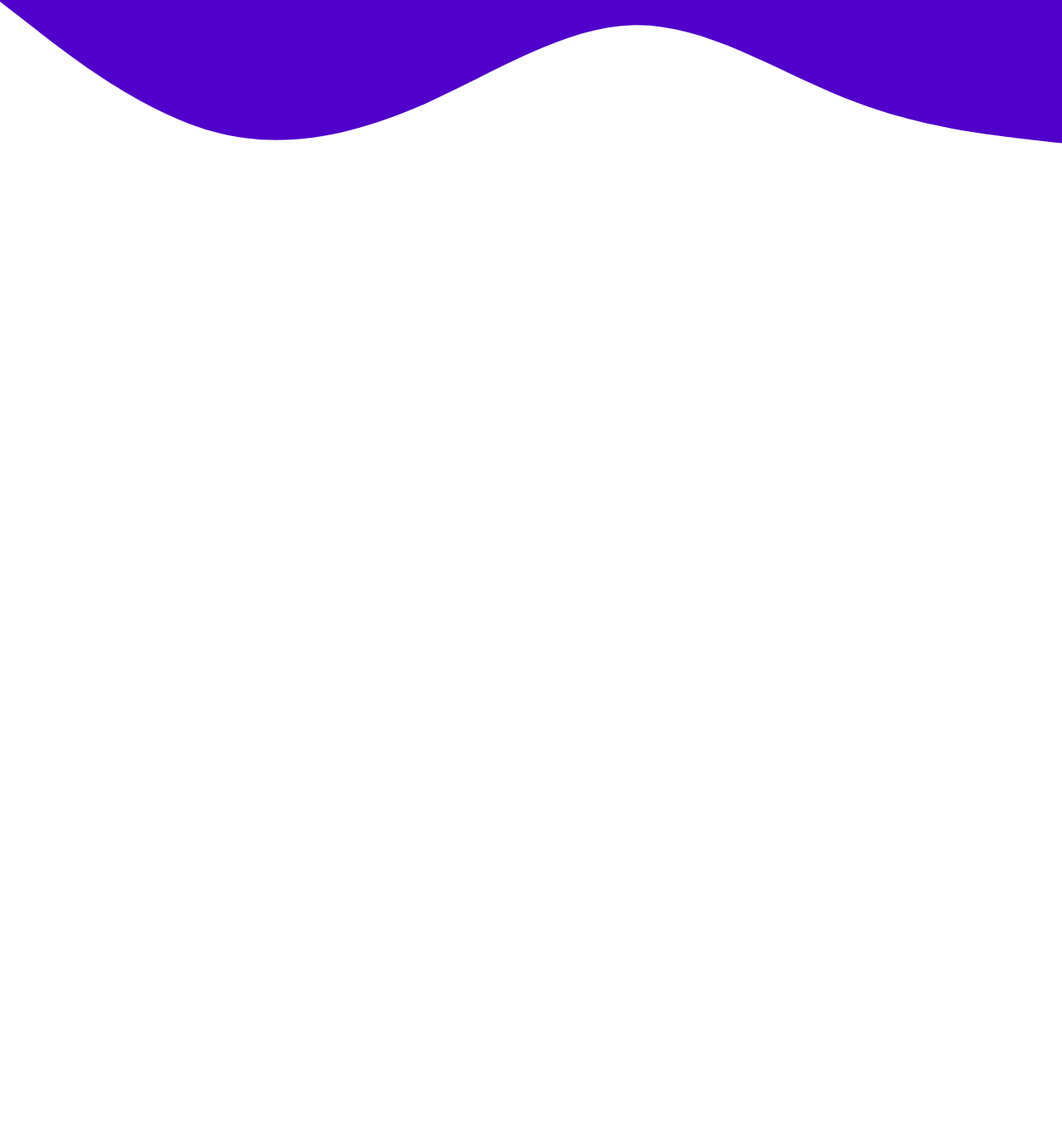
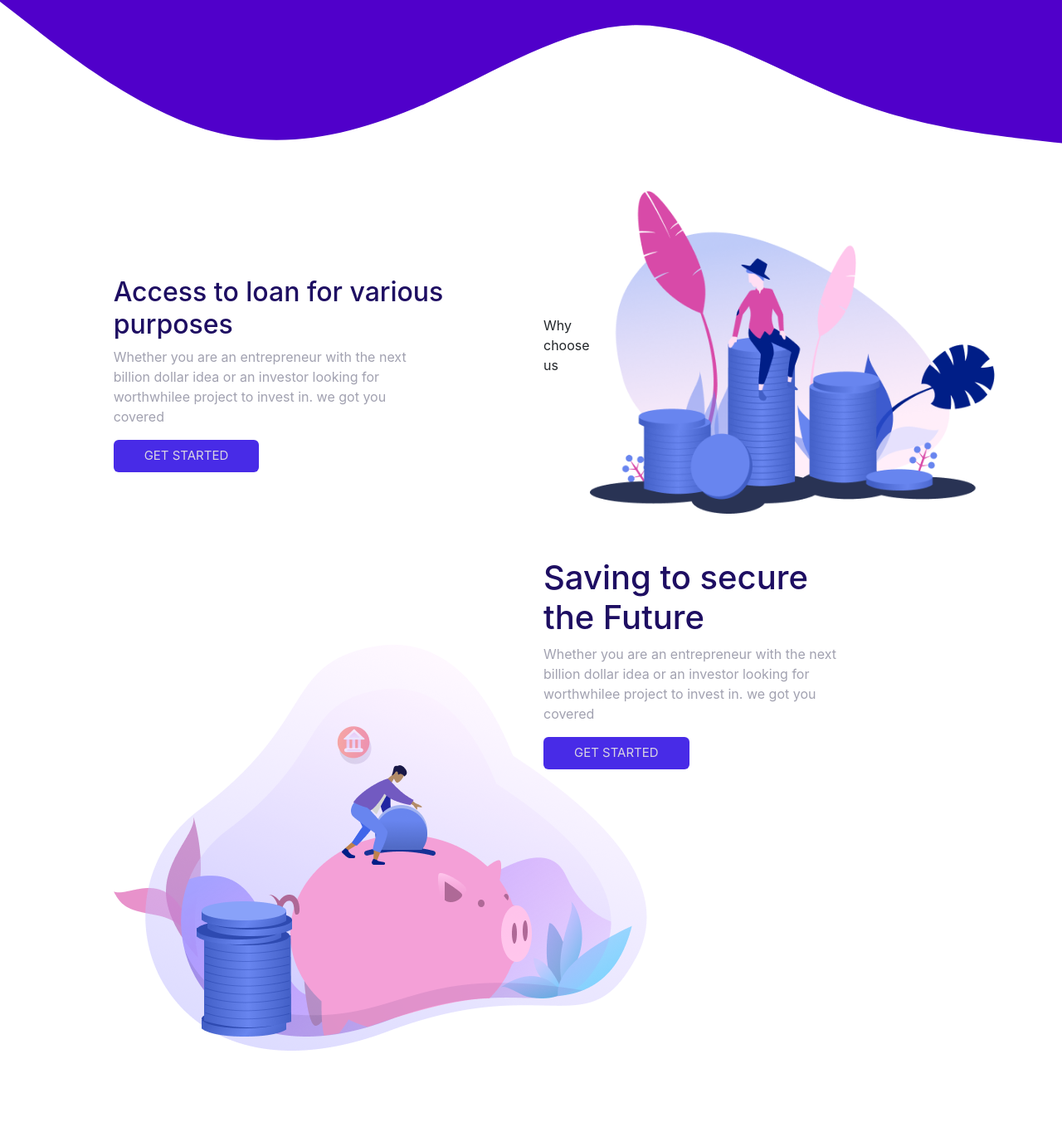
Before and after one commit to Kleentinz/acadasave, a plain HTML site: page index.html in a window 1280 px wide. Shown: the part 1258-2628 px from the top of the page at 83% size. Before the commit the page ends 1488 px from the top, so only its background shows below. Drawn offline with nearby package versions, Linux system fonts and the light colour scheme.

Commit message:
Section four and five added

```diff
--- a/index.html
+++ b/index.html
@@ -150,6 +150,67 @@
         </svg>
     </section>
 
+    <section>
+        <div class="row">
+            <div class="col-sm-12 col-md-12 col-lg-1 col-xl-1"></div>
+            <div class="col-sm-12 col-md-12 col-lg-10 col-xl-10">
+                <div class="row">
+                    <div class="col-sm-12 col-md-12 col-lg-6 col-xl-6 spectar">
+                        <div class="herotext">
+                            <h2>Access to loan for various<br> purposes</h2>
+                            <p>
+                                Whether you are an entrepreneur with the next <br>
+                                billion dollar idea or an investor looking for <br>
+                                worthwhilee project to invest in. we got you <br>
+                                covered
+                            </p>
+
+                            <button class="btn-hero">get started</button>
+                        </div>
+                    </div>
+                    <div class="col-sm-12 col-md-12 col-lg-6 col-xl-6">
+                        <div class="section5-img">
+                            <p>Why choose us</p>
+                            <img src="./assets/img5.png" alt="" class="w-100">
+                        </div>
+
+                    </div>
+                </div>
+            </div>
+            <div class="col-sm-12 col-md-12 col-lg-1 col-xl-1"></div>
+        </div>
+    </section>
+
+    <section>
+        <div class="row">
+            <div class="col-sm-12 col-md-12 col-lg-1 col-xl-1"></div>
+            <div class="col-sm-12 col-md-12 col-lg-10 col-xl-10">
+                <div class="row">
+                    <div class="col-sm-12 col-md-12 col-lg-6 col-xl-6 spectar">
+                        <div class="hero-img">
+                            <img src="./assets/banner.png" alt="" class="w-100, ">
+                        </div>
+
+                    </div>
+                    <div class="col-sm-12 col-md-12 col-lg-6 col-xl-6">
+                        <div class="herotext">
+                            <h1>Saving to secure<br> the Future</h1>
+                            <p>
+                                Whether you are an entrepreneur with the next <br>
+                                billion dollar idea or an investor looking for <br>
+                                worthwhilee project to invest in. we got you <br>
+                                covered
+                            </p>
+
+                            <button class="btn-hero">get started</button>
+                        </div>
+                    </div>
+                </div>
+            </div>
+            <div class="col-sm-12 col-md-12 col-lg-1 col-xl-1"></div>
+        </div>
+    </section>
+
 
 
       <!-- for versions lesser than 5.1 make sure jquery is at the top -->
--- a/style.css
+++ b/style.css
@@ -18,7 +18,7 @@
 
 .btn-sign, .btn-hero {
     padding: 8px 22px;
-    background: #5000CA;
+    background: #482BE7;
     color: #e4e2e2ed;
     border-radius: 6px;
 }
@@ -32,9 +32,14 @@
     background: #5a48c5e1;
 }
 
-.herotext h1 {
-    color: #0a042be1;
+.herotext h1, h2 {
+    color: #1E0E62;
 }
+
+.herotext p{
+    color: var(--colors-text, rgba(21, 20, 57, 0.40));
+}
+
 
 .spectar {
     margin: 10% auto;
@@ -64,6 +69,11 @@
 .card-header-item, .card-body-item {
     padding: 10px 13px;
 }
+.section5-img{
+    display: flex;
+    align-items: center;
+}
+
 
 @media screen and (max-width: 992px) {
     .card-overall-section {
```
